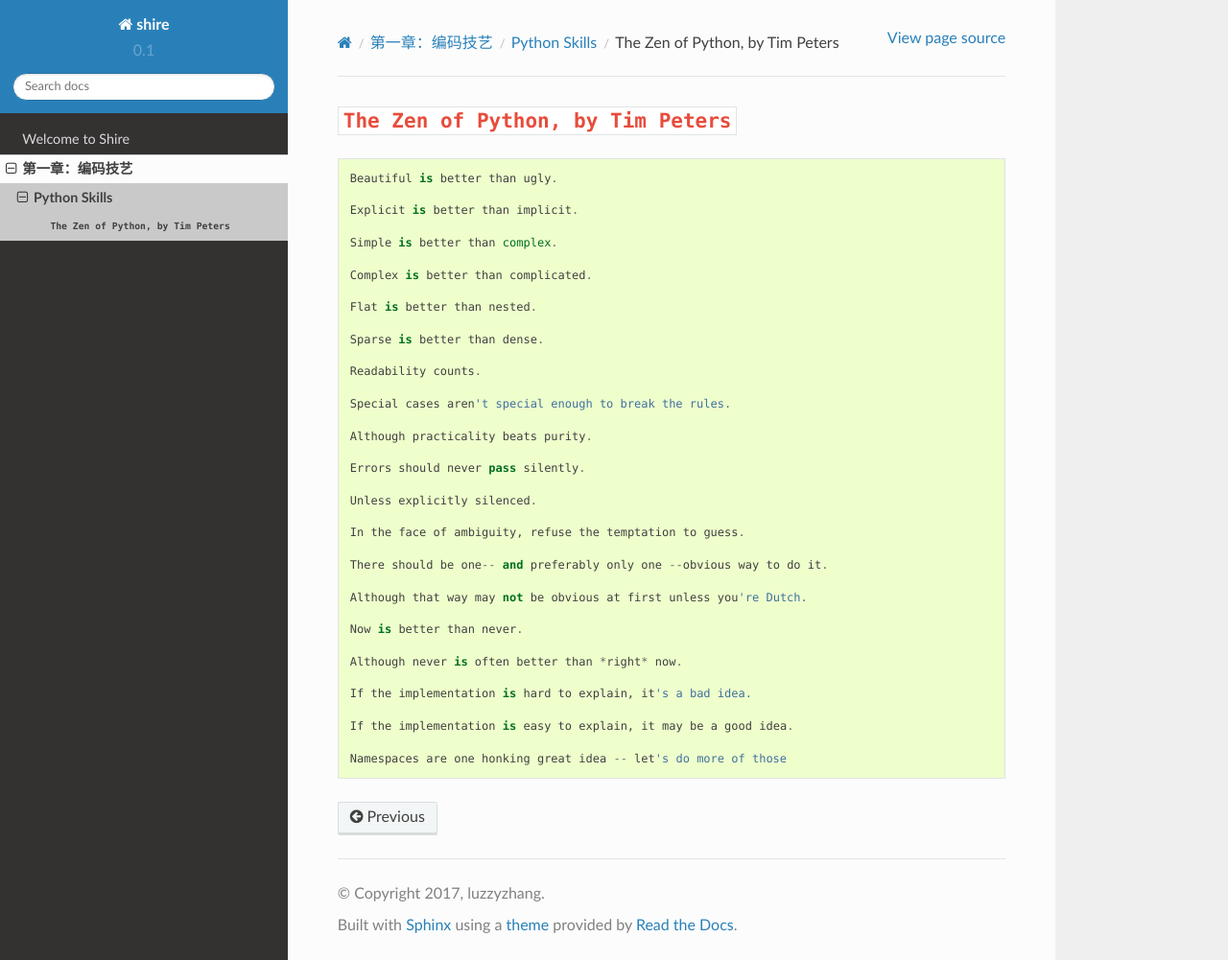
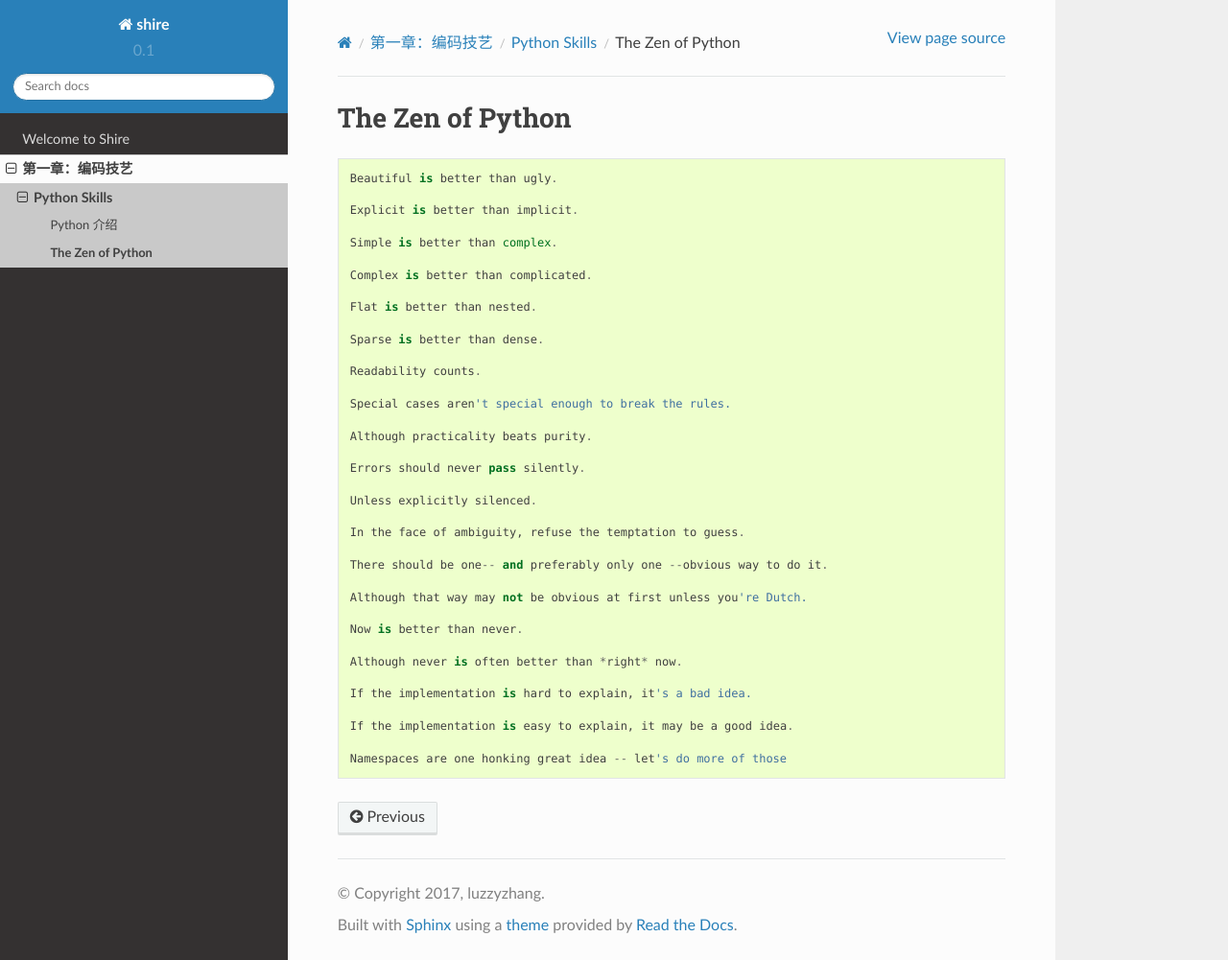
Before and after one commit to luzzyzhang/shire, a Sphinx documentation site: the page built from source/coding_skills/python/zen.md, in a window 1280 px wide and 1001 px high. Shown: the whole window at 96% size. Built offline with Sphinx 7.4.7 and the Read the Docs theme 2.0.0, drawn with Linux system fonts in a browser that asks for light colours.

````diff
--- a/source/coding_skills/python/zen.md
+++ b/source/coding_skills/python/zen.md
@@ -1,4 +1,4 @@
-# `The Zen of Python, by Tim Peters`
+# The Zen of Python
 
 ```
 Beautiful is better than ugly.
````
Also changed, not shown: source/coding_skills/python/test.md (added, +9 -0 lines).
